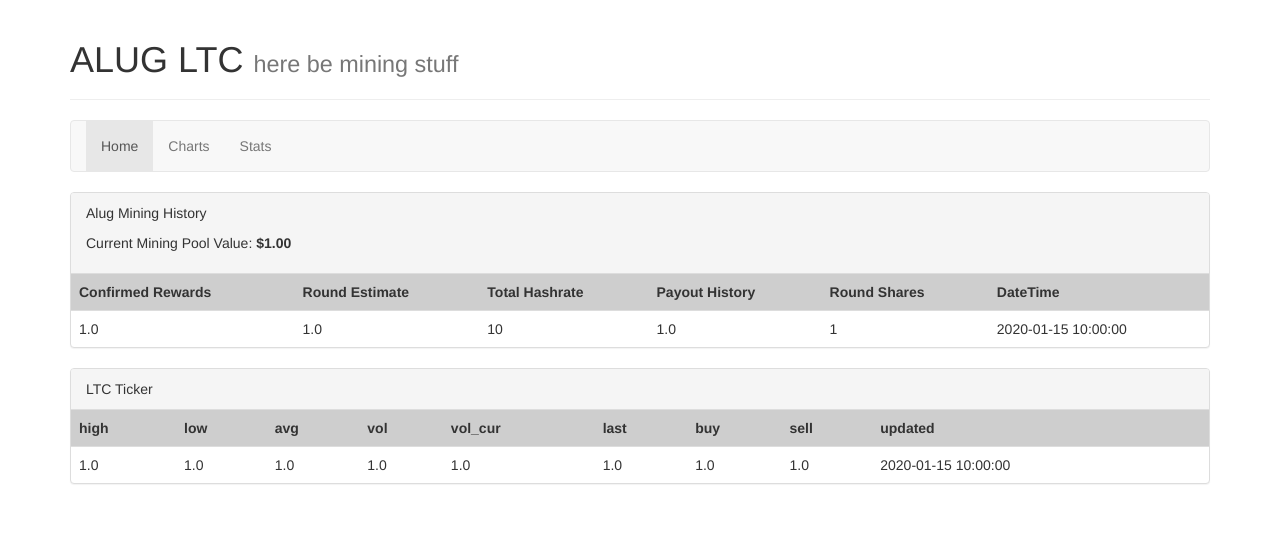
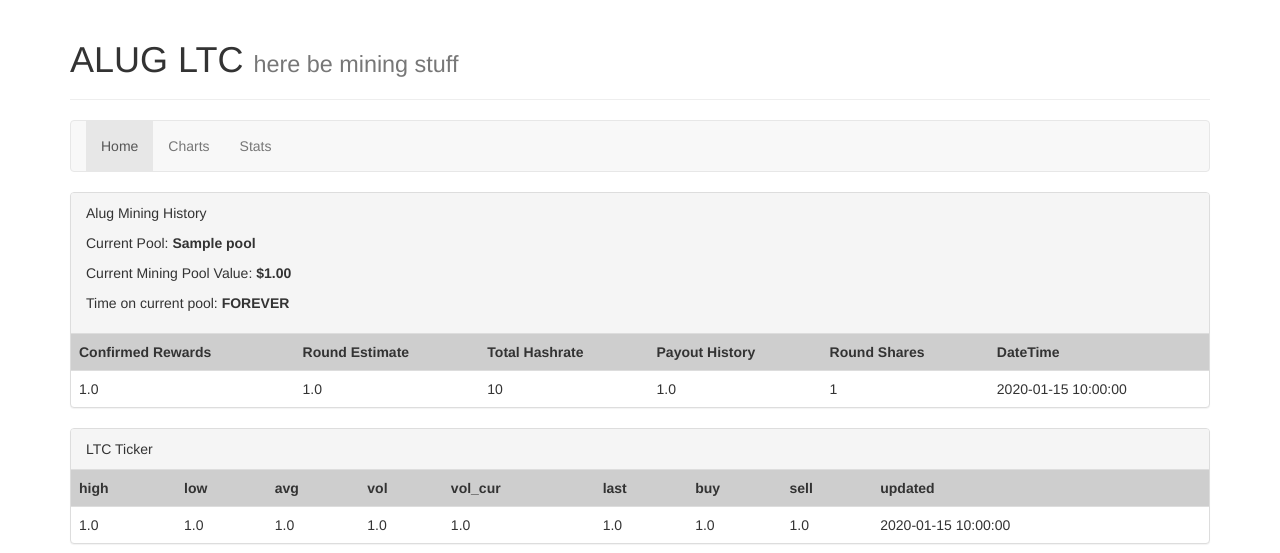
Before and after one commit to wilbur-d/ltc_stats, a Flask app: page / in a window 1280 px wide. Shown: the top 553 px of the page. Run offline with Flask 2, Linux system fonts and the light colour scheme; tables that the repository leaves empty hold one stand-in row (values such as "Sample post"); parts of the project's set-up code (start-up, migrations or seed data) failed here and were passed over; some libraries are stand-ins or nearby versions.

Commit message:
Current pool info on homepage
current pool, amount of time on current pool

```diff
--- a/app.py
+++ b/app.py
@@ -43,7 +43,31 @@ def index():
         pool_worth = "%.2f" % round(tickers[0].last * history[0].confirmed_rewards, 2)
     except:
         pool_worth = "0.0"
-    return render_template('index.html', tickers=tickers, history=history, pool_worth=pool_worth, active="home")
+
+    # get latest update
+    current_entry = history[0]
+
+    # this try/except is bad. I am a lazy man
+    try:
+        # get the last entry from the previous pool
+        last_change = db.session.query(MiningHistory).order_by(MiningHistory.date_added.desc()).filter(MiningHistory.pool != current_entry.pool)[0]
+
+        # calculate how long we have been on current pool
+        timediff = current_entry.date_added - last_change.date_added
+        minutes_on_pool = timediff.seconds/60
+
+        time_on_pool = humanize_minutes(minutes_on_pool)
+    except:
+        time_on_pool = "FOREVER"
+
+    return render_template(
+        'index.html',
+        tickers=tickers,
+        history=history,
+        pool_worth=pool_worth,
+        active="home",
+        current_pool=current_entry.pool,
+        time_on_pool=time_on_pool)
 
 
 @app.route('/charts/')
--- a/templates/index.html
+++ b/templates/index.html
@@ -13,8 +13,11 @@
       <div class="panel panel-default">
         <div class="panel-heading">
           <p>Alug Mining History</p>
+          <p>Current Pool: <strong>{{ current_pool.name }}</strong></p>
           <p>Current Mining Pool Value: <strong>${{ pool_worth }}</strong></p>
+          <p>Time on current pool: <strong>{{ time_on_pool }}</strong></p>
         </div>
+
         <table class="table table-striped table-responsive">
           <tr>
             <th>Confirmed Rewards</th><th>Round Estimate</th><th>Total Hashrate</th><th>Payout History</th><th>Round Shares</th><th>DateTime</th>
```
